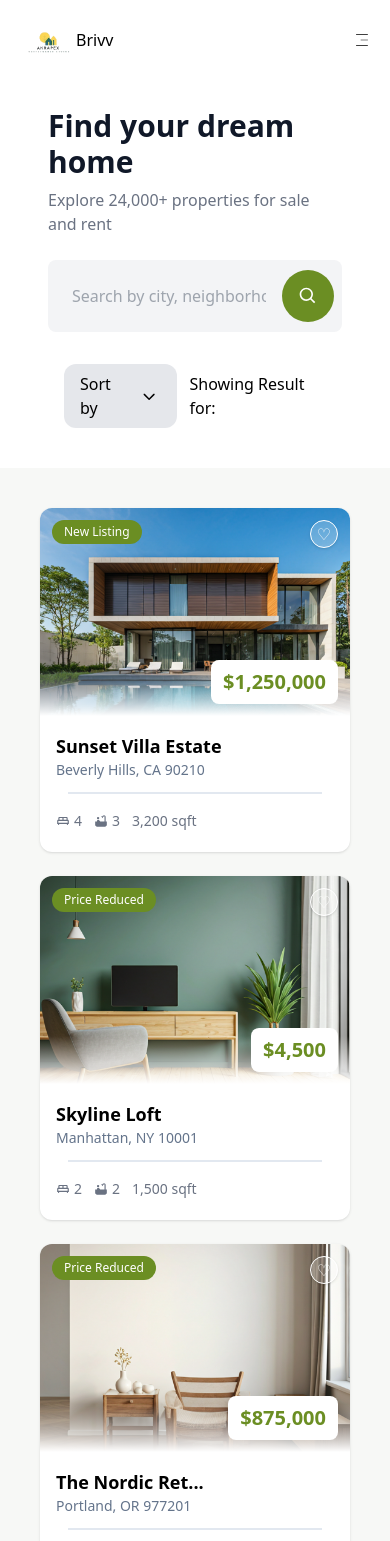
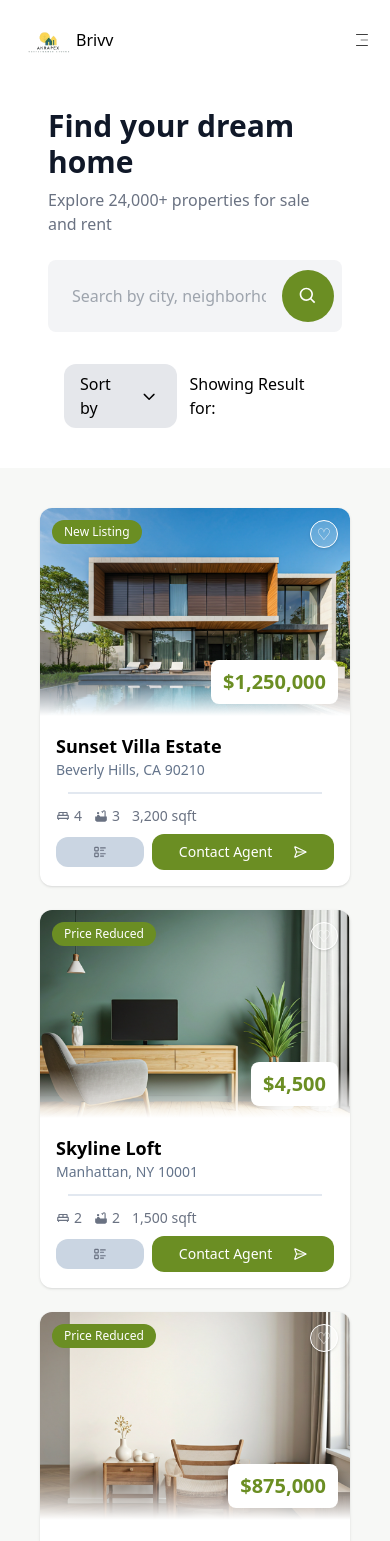
Before and after one commit to Akrapex/BRIVV-PROJECT, a React (Vite) app in the folder Brivv/: page /properties in a window 390 px wide. Shown: the top 1541 px of the page. Built offline with nearby package versions, Linux system fonts and the light colour scheme.

Commit message:
fix: ///

```diff
--- a/Brivv/src/components/marketplace/PropertyCard.tsx
+++ b/Brivv/src/components/marketplace/PropertyCard.tsx
@@ -37,8 +37,8 @@ const PropertyCard = ({ property }: Props) => {
           <p className="text-lg font-bold">{property.title}</p>
           <p className="text-sm text-[#64748B] ">{property.location}</p>
           <hr className="m-3 border border-slate-200" />
-          <div className="text-sm text-gray-500 flex gap-4 justify-between w-full ">
-            <div className="flex space-x-3 grow items-center">
+          <div className="text-sm text-gray-500 md:flex gap-4 justify-between w-full ">
+            <div className="flex space-x-3 grow items-center w-full md:w-auto">
               <div className="flex justify-around items-center space-x-1 ">
                 <MdOutlineKingBed /> <span>{property.beds}</span>
               </div>
@@ -50,12 +50,12 @@ const PropertyCard = ({ property }: Props) => {
                 <span>{property.size}</span>
               </div>
             </div>
-            <div className="space-x-2">
-              <button className="bg-slate-300  text-gray-500 font-medium px-4 py-2 rounded-xl opacity-0 group-hover:opacity-100 transition-all ease-in-outn duration-300 hover:bg-slate-200">
-                <TbListDetails />
+            <div className="space-x-2 flex justify-center items-center mt-2 md:mt-0">
+              <button className="bg-slate-300  text-gray-500 font-medium px-4 py-2 rounded-xl  group-hover:opacity-100 transition-all ease-in-out duration-300 hover:bg-slate-200 grow flex  justify-around items-center">
+                 <TbListDetails />
               </button>
-              <button className="bg-[#6B8E23] text-white font-medium px-4 py-2 rounded-xl opacity-0 group-hover:opacity-100 transition-all ease-in-outn duration-300 hover:bg-[#6B8E23cc]">
-                <LuSendHorizontal />
+              <button className="bg-[#6B8E23] text-white font-medium px-4 py-2 rounded-xl group-hover:opacity-100 transition-all ease-in-outn duration-300 hover:bg-[#6B8E23cc] grow flex  justify-around items-center">
+                <span className="md:hidden">Contact Agent</span><LuSendHorizontal />
               </button>
             </div>
           </div>
```
